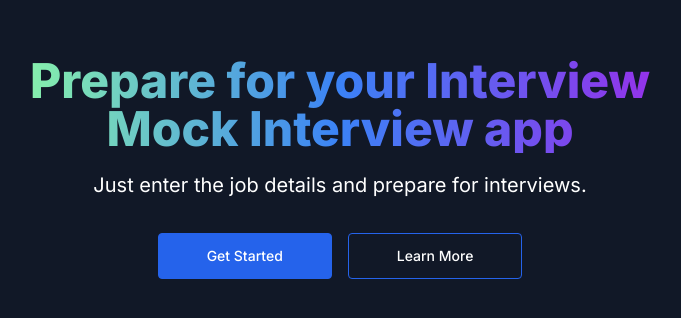
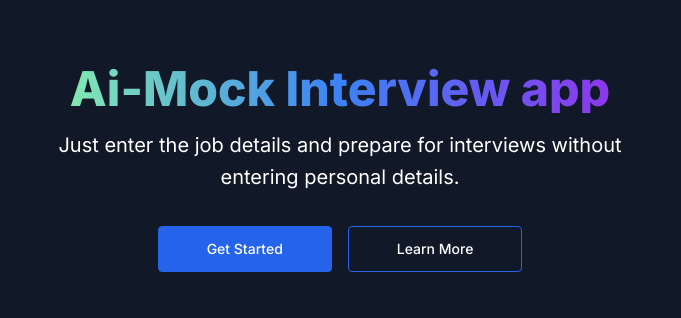
Before and after one commit to thebhavyansh/Mock-Interview-App, a Next.js app: page / in a window 1280 px wide. Shown: the part 232-550 px from the top of the page, without its empty margins (300-981 px from the left). Built offline with nearby package versions, Linux system fonts and the light colour scheme.

Commit message:
Update page.js

```diff
--- a/app/page.js
+++ b/app/page.js
@@ -9,13 +9,13 @@ export default function Home() {
       <h1
         className="bg-gradient-to-r from-green-300 via-blue-500 to-purple-600 bg-clip-text text-3xl font-extrabold text-transparent sm:text-5xl"
       >
-        Prepare for your Interview
 
-        <span className="sm:block"> Mock Interview app</span>
+
+        <span className="sm:block"> Ai-Mock Interview app</span>
       </h1>
 
       <p className="mx-auto mt-4 max-w-xl sm:text-xl/relaxed">
-  Just enter the job details and prepare for interviews.
+  Just enter the job details and prepare for interviews without entering personal details.
           </p>
 
       <div className="mt-8 flex flex-wrap justify-center gap-4">
```
